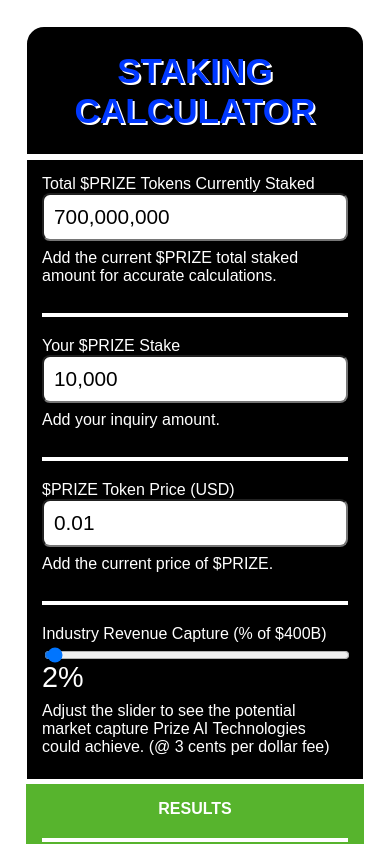
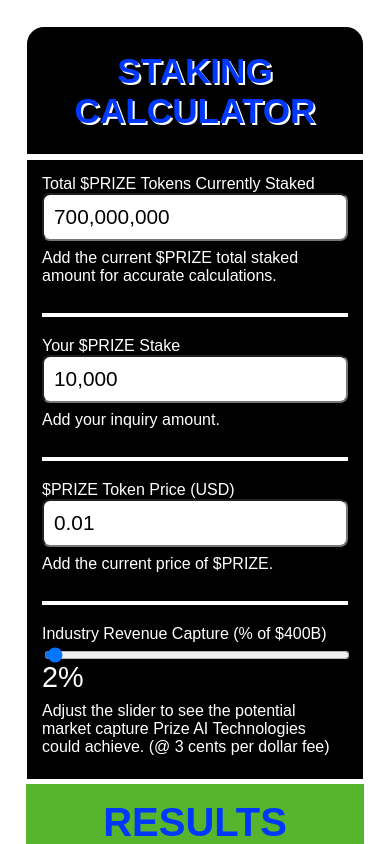
Before and after one commit to PrizeAITech/prize-calc, a React (Create React App) app: page / in a window 390 px wide. Shown: the top 844 px of the page. Built offline with nearby package versions, Linux system fonts and the light colour scheme; a web font is replaced by a local one.

Commit message:
Add files via upload

```diff
--- a/src/index.css
+++ b/src/index.css
@@ -122,7 +122,7 @@ body {
     font-size: 1rem !important;
   }
 
-  .green-box.results div {
+  .green-box.results div:not(:first-child) {
     font-size: 1rem !important;
   }
 
@@ -149,7 +149,7 @@ body {
   margin-bottom: .0rem;
   font-size: 2.5rem;
   font-weight: bold;
-  color: white;
+  color: #0038FF;
   text-align: center;
 }
 
```
